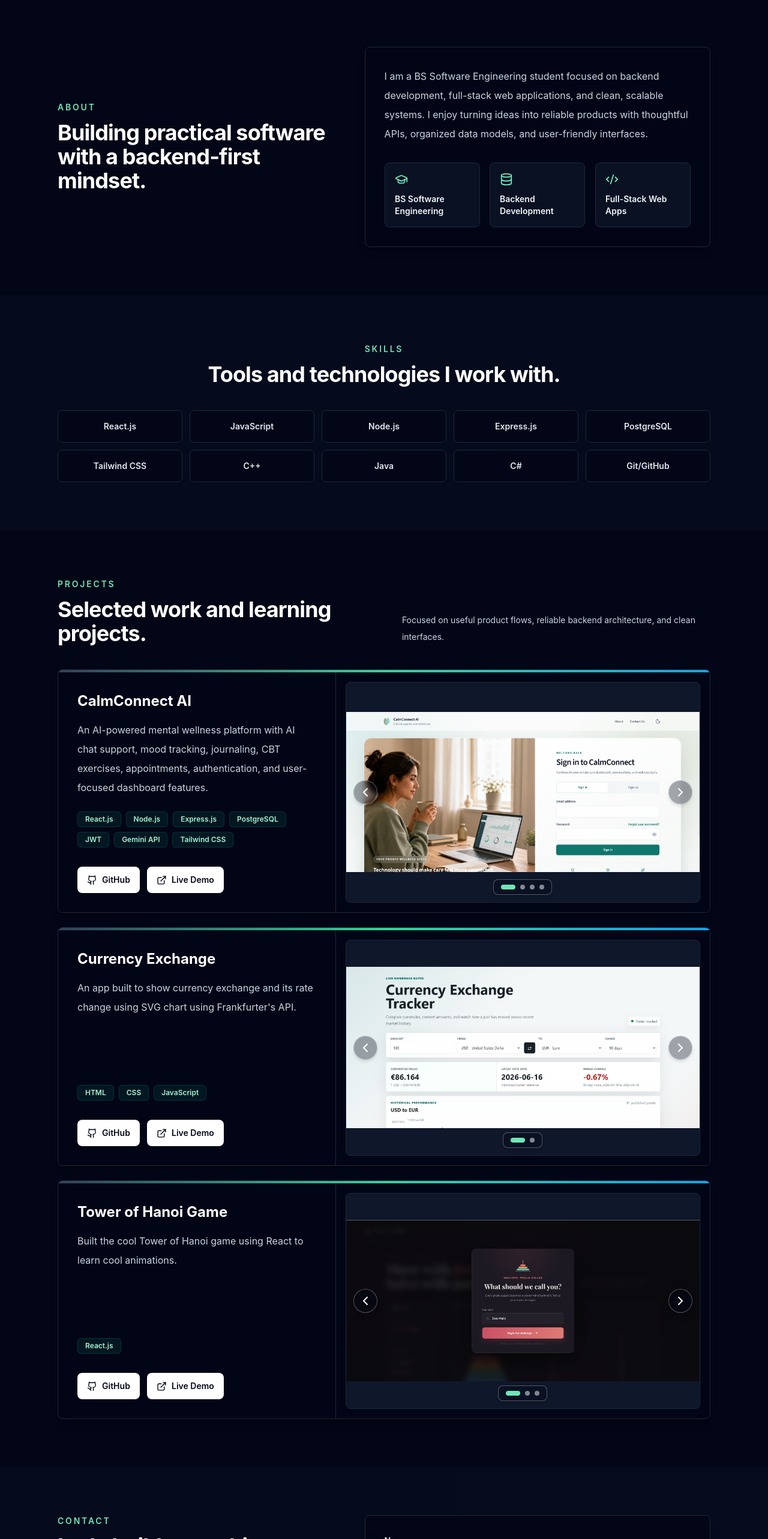
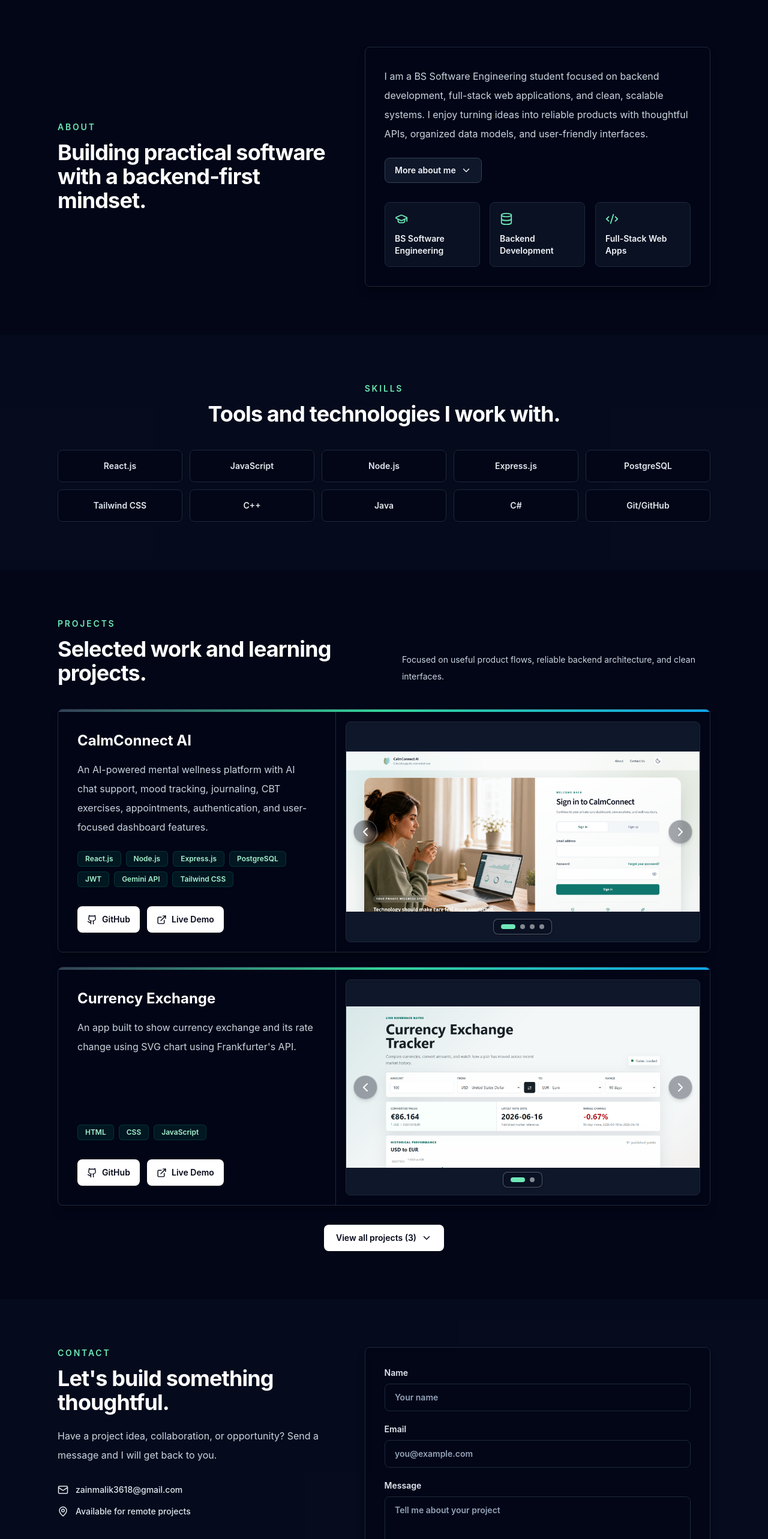
Before and after one commit to Zainmalik3618/my-Portfolio, a React (Vite) app: page / in a window 1280 px wide. Shown: the part 847-3413 px from the top of the page at 60% size. Built offline with nearby package versions, Linux system fonts and the light colour scheme.

Commit message:
Added more button to about and project section.

```diff
--- a/src/components/About.jsx
+++ b/src/components/About.jsx
@@ -1,9 +1,12 @@
-import { motion } from 'framer-motion';
-import { Code2, Database, GraduationCap } from 'lucide-react';
+import { useState } from 'react';
+import { AnimatePresence, motion } from 'framer-motion';
+import { ChevronDown, Code2, Database, GraduationCap } from 'lucide-react';
 
 const sectionMotion = { duration: 0.7, ease: [0.22, 1, 0.36, 1] };
 
 function About() {
+  const [isExpanded, setIsExpanded] = useState(false);
+
   const highlights = [
     { title: 'BS Software Engineering', icon: GraduationCap },
     { title: 'Backend Development', icon: Database },
@@ -37,6 +40,53 @@ function About() {
               models, and user-friendly interfaces.
             </p>
 
+            <AnimatePresence initial={false}>
+              {isExpanded && (
+                <motion.div
+                  id="about-details"
+                  initial={{ height: 0, opacity: 0 }}
+                  animate={{ height: 'auto', opacity: 1 }}
+                  exit={{ height: 0, opacity: 0 }}
+                  transition={{ duration: 0.35, ease: [0.22, 1, 0.36, 1] }}
+                  className="overflow-hidden"
+                >
+                  <div className="space-y-4 pt-5 text-base leading-8 text-slate-600 dark:text-slate-300">
+                    <p>
+                      My main interest is building the systems behind useful digital products. I like designing APIs,
+                      structuring databases, handling authentication, and connecting those pieces to interfaces that feel
+                      clear and dependable.
+                    </p>
+                    <p>
+                      Through university work and personal projects, I have been developing with technologies such as
+                      React, Node.js, Express, PostgreSQL, and modern API integrations. Projects like CalmConnect AI have
+                      helped me think beyond individual features and consider complete user journeys, data flow, and
+                      maintainable architecture.
+                    </p>
+                    <p>
+                      I am continually improving my problem-solving skills and learning better ways to write secure,
+                      testable, and scalable software. I value curiosity, steady progress, and turning what I learn into
+                      practical experiences people can use.
+                    </p>
+                  </div>
+                </motion.div>
+              )}
+            </AnimatePresence>
+
+            <button
+              type="button"
+              onClick={() => setIsExpanded((current) => !current)}
+              className="focus-ring mt-6 inline-flex items-center gap-2 rounded-lg border border-slate-300 bg-white px-4 py-2.5 text-sm font-semibold text-slate-800 smooth-lift hover:border-emerald-400 hover:text-emerald-700 dark:border-slate-700 dark:bg-slate-900 dark:text-slate-100 dark:hover:border-emerald-500 dark:hover:text-emerald-300"
+              aria-expanded={isExpanded}
+              aria-controls="about-details"
+            >
+              {isExpanded ? 'Show less' : 'More about me'}
+              <ChevronDown
+                size={18}
+                className={`transition-transform duration-300 ${isExpanded ? 'rotate-180' : ''}`}
+                aria-hidden="true"
+              />
+            </button>
+
             <div className="mt-8 grid gap-4 sm:grid-cols-3">
               {highlights.map(({ title, icon: Icon }) => (
                 <div
--- a/src/components/Projects.jsx
+++ b/src/components/Projects.jsx
@@ -1,10 +1,16 @@
-import { motion } from 'framer-motion';
+import { useState } from 'react';
+import { AnimatePresence, motion } from 'framer-motion';
+import { ChevronDown } from 'lucide-react';
 import { projects } from '../data/projects';
 import ProjectCard from './ProjectCard';
 
 const sectionMotion = { duration: 0.7, ease: [0.22, 1, 0.36, 1] };
 
 function Projects() {
+  const [showAllProjects, setShowAllProjects] = useState(false);
+  const featuredProjects = projects.slice(0, 2);
+  const additionalProjects = projects.slice(2);
+
   return (
     <section id="projects" className="py-20">
       <div className="section-container">
@@ -25,10 +31,46 @@ function Projects() {
           transition={sectionMotion}
           className="mt-10 grid gap-6"
         >
-          {projects.map((project) => (
+          {featuredProjects.map((project) => (
             <ProjectCard key={project.title} project={project} />
           ))}
+
+          <AnimatePresence initial={false}>
+            {showAllProjects && (
+              <motion.div
+                id="additional-projects"
+                initial={{ height: 0, opacity: 0 }}
+                animate={{ height: 'auto', opacity: 1 }}
+                exit={{ height: 0, opacity: 0 }}
+                transition={{ duration: 0.45, ease: [0.22, 1, 0.36, 1] }}
+                className="grid gap-6 overflow-hidden"
+              >
+                {additionalProjects.map((project) => (
+                  <ProjectCard key={project.title} project={project} />
+                ))}
+              </motion.div>
+            )}
+          </AnimatePresence>
         </motion.div>
+
+        {additionalProjects.length > 0 && (
+          <div className="mt-8 flex justify-center">
+            <button
+              type="button"
+              onClick={() => setShowAllProjects((current) => !current)}
+              className="focus-ring inline-flex items-center gap-2 rounded-lg bg-slate-950 px-5 py-3 text-sm font-semibold text-white smooth-lift hover:bg-emerald-700 dark:bg-white dark:text-slate-950 dark:hover:bg-emerald-100"
+              aria-expanded={showAllProjects}
+              aria-controls="additional-projects"
+            >
+              {showAllProjects ? 'Show fewer projects' : `View all projects (${projects.length})`}
+              <ChevronDown
+                size={18}
+                className={`transition-transform duration-300 ${showAllProjects ? 'rotate-180' : ''}`}
+                aria-hidden="true"
+              />
+            </button>
+          </div>
+        )}
       </div>
     </section>
   );
```
